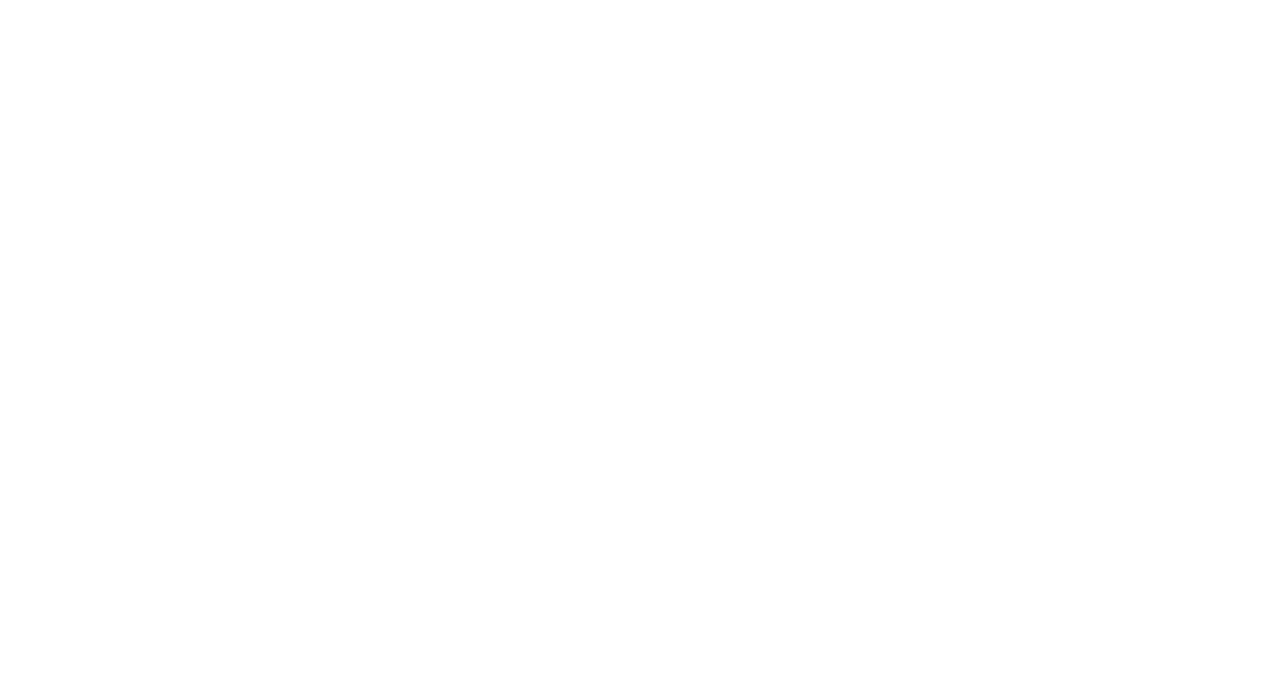
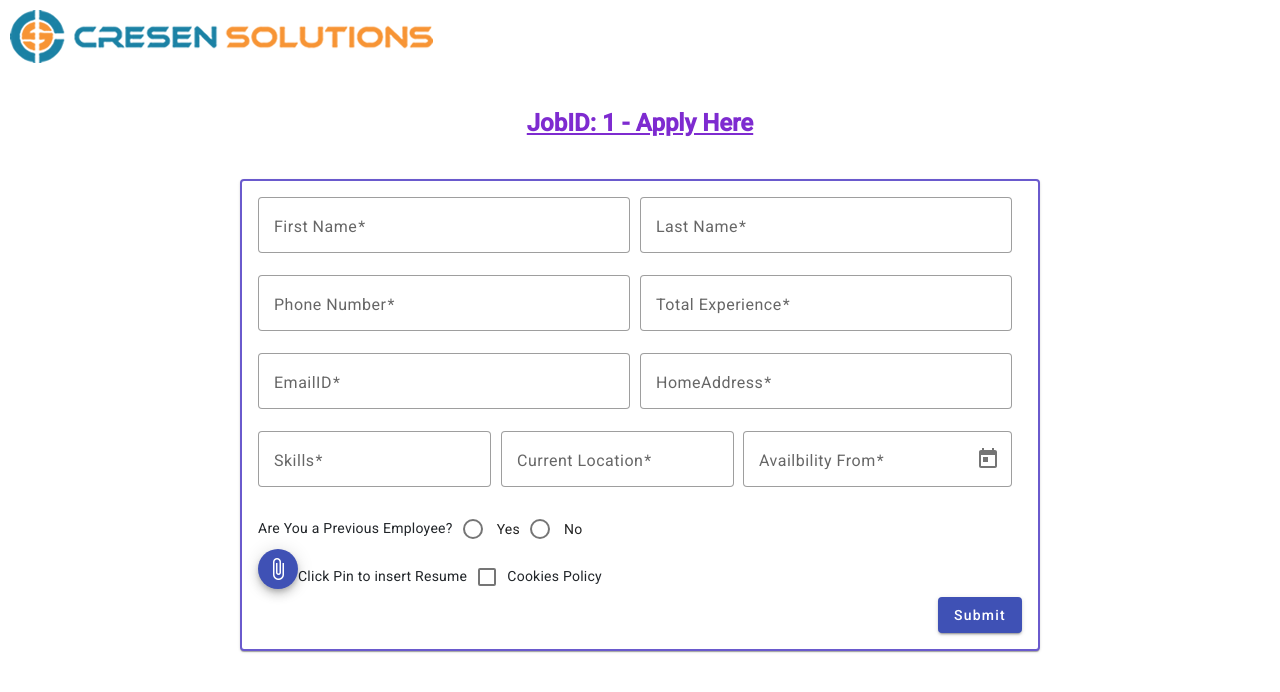
Before and after one commit to shivani-acr/Application-Tracking-System, an Angular app: page /apply-now/1 in a window 1280 px wide. Before the commit this address led to /. Shown: the top 692 px of the page. Built offline with nearby package versions, Linux system fonts and the light colour scheme.

Commit message:
added job id in route for apply now

```diff
--- a/src/app/user/apply-now/apply-now.component.html
+++ b/src/app/user/apply-now/apply-now.component.html
@@ -1,6 +1,6 @@
 <img class="logo" src="\assets\images\logo.png" />
 <div class="header">
-  <h1 class="mat-display-1" style="font-weight: bold">Apply Here</h1>
+  <h1 class="mat-display-1" style="font-weight: bold">JobID: {{ jobID }} - Apply Here</h1>
 </div>
 <form [formGroup]="myForm" #ngForm="ngForm" class="form-container">
     <mat-card class="centered-card">
--- a/src/app/user/apply-now/apply-now.component.ts
+++ b/src/app/user/apply-now/apply-now.component.ts
@@ -1,5 +1,6 @@
 import { Component, OnInit, ChangeDetectorRef } from '@angular/core';
 import { FormBuilder, FormGroup, Validators } from '@angular/forms'
+import { ActivatedRoute, Router } from '@angular/router';
 @Component({
   selector: 'app-apply-now',
   templateUrl: './apply-now.component.html',
@@ -7,9 +8,12 @@ import { FormBuilder, FormGroup, Validators } from '@angular/forms'
 })
 export class ApplyNowComponent implements OnInit {
   myForm: any;
-  constructor(private fb: FormBuilder, private cd: ChangeDetectorRef) {}
   fileName = '';
+  jobID :any;
+  constructor(private fb: FormBuilder, private cd: ChangeDetectorRef,private route: ActivatedRoute,
+    private router: Router) {}
   ngOnInit() {
+    this.jobID = this.route.snapshot.params['jobID'];
     this.myForm = this.fb.group({
       firstname: ['', [Validators.required]],
       lastname: ['', [Validators.required]],
@@ -47,6 +51,5 @@ export class ApplyNowComponent implements OnInit {
     if (this.myForm.valid) {
       console.log('Profile form data :: ', this.myForm.value);
     }
-
   }
 }
--- a/src/app/user/job-opportunities/job-opportunities.component.html
+++ b/src/app/user/job-opportunities/job-opportunities.component.html
@@ -2,7 +2,7 @@
   <img class="logo" src="\assets\images\logo.png">
   <div class="header">
     <p class="header-content">
-      We are Hiring - <span (click)="navigateToApplyNow()">Apply now!! </span>
+      We are Hiring - <span >Apply now!! </span>
     </p>
     <img src="\assets\images\headerimage.png" alt="" class="header-img" />
   </div>
@@ -19,7 +19,7 @@
         <p class="accordion-description"> <strong> Required Experience:</strong>{{ job.jobDescription }}</p>
         <p class="accordion-description"> <strong>Job Location:</strong>{{ job.jobDescription }}</p>
         <p class="accordion-description"> <strong>Job Description:</strong>{{ job.jobDescription }}</p>
-        <button mat-button class="apply-button" color="primary" (click)="navigateToApplyNow()">Apply Now</button>
+        <button mat-button class="apply-button" color="primary" (click)="navigateToApplyNow(job.jobid)">Apply Now</button>
       </mat-expansion-panel>
     </mat-accordion>
   </div>
--- a/src/app/user/job-opportunities/job-opportunities.component.ts
+++ b/src/app/user/job-opportunities/job-opportunities.component.ts
@@ -53,7 +53,7 @@ export class JobOpportunitiesComponent {
     }
   ]
   constructor(private _router: Router, private _api: ApiJoblistService) { }
-  navigateToApplyNow(): void {
-    this._router.navigate(['/apply-now']);
+  navigateToApplyNow(jobID:number): void {
+    this._router.navigate(['/apply-now',jobID]);
   }
 }
--- a/src/app/user/user-routing.module.ts
+++ b/src/app/user/user-routing.module.ts
@@ -7,7 +7,7 @@ import { ApplyNowComponent } from './apply-now/apply-now.component';
 const routes: Routes = [
   { path: '', component: JobOpportunitiesComponent },
   { path: 'job-opportunities', component: JobOpportunitiesComponent },
-  { path: 'apply-now', component: ApplyNowComponent },
+  { path: 'apply-now/:jobID', component: ApplyNowComponent },
 ];
 
 @NgModule({
```
